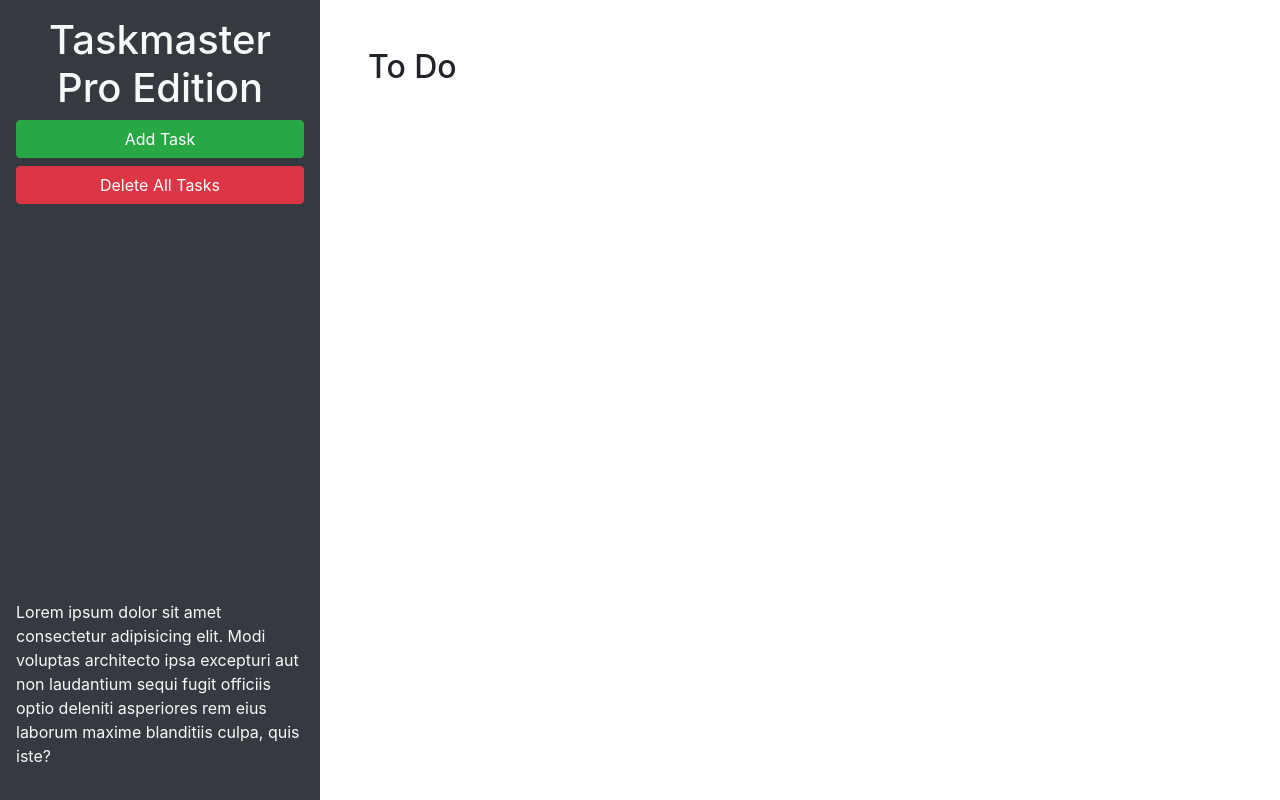
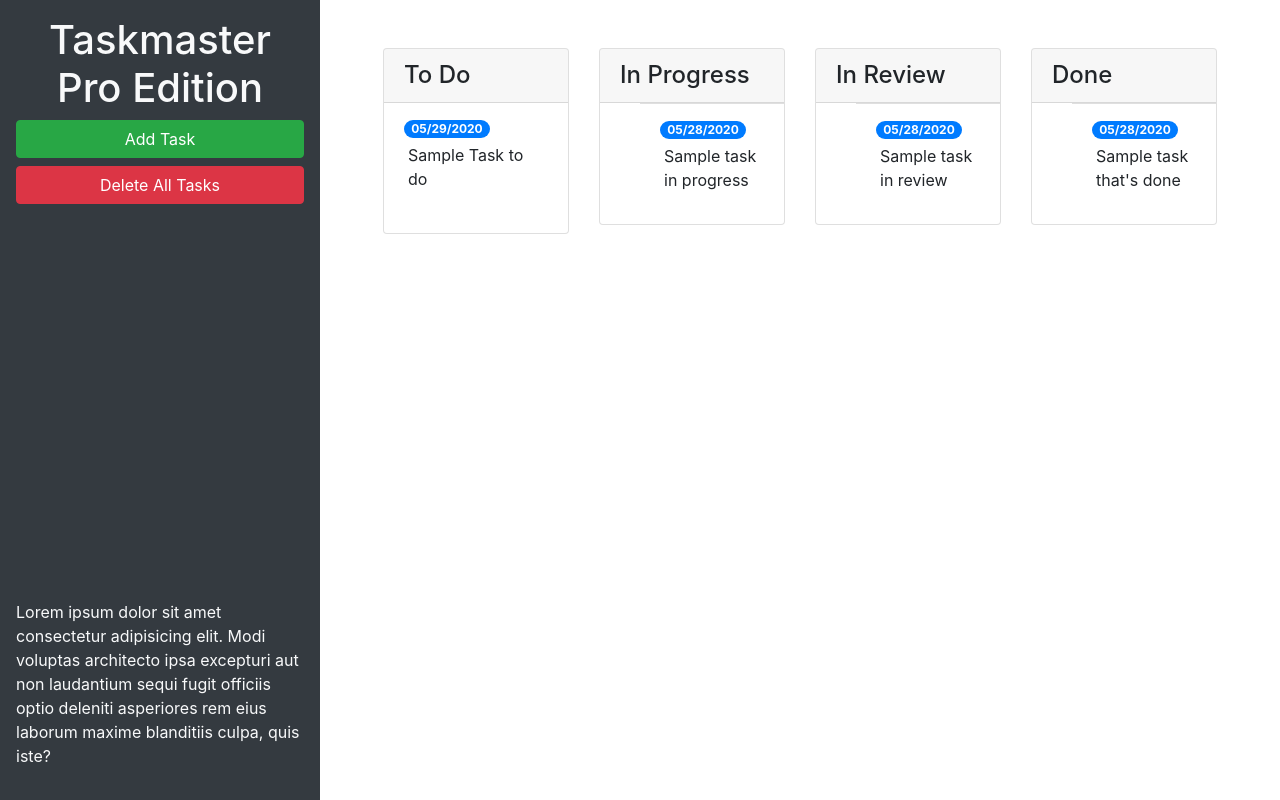
Before and after one commit to Jrophoff/taskmaster-pro, a plain HTML site: page index.html in a window 1280 px wide. Drawn offline with nearby package versions, Linux system fonts and the light colour scheme.

Commit message:
bootstrap added

```diff
--- a/index.html
+++ b/index.html
@@ -24,13 +24,69 @@
       </p>
     </header>
     <main class="col-12 col-lg-9">
-      <div class="m-5">
-        <h2>To Do</h2>
-        <ul id="list-toDo" class="list-group"> </ul>
+      <div class="m-5 row justify-content-around">
+        <!-- todo start-->
+        <div class="col-12 col-md-6 col-xl-3 mb-3">
+          <div class="card">
+            <h4 class="card-header">
+              To Do</h4>
+            <ul id="list-toDo" class="list-group list-group-flush">
+              <li class="list-group-item">
+                <span class="badge badge-primary badge-pill">05/29/2020</span>
+                <p class="m-1">Sample Task to do</p>
+              </li>
+            </ul>
+          </div>
+        </div>
+        <!-- todo end-->
+        <!-- in progress start-->
+        <div class="col-12 col-md-6 col-xl-3 mb-3">
+          <div class="card">
+            <h4 class="card-header">
+              In Progress
+            </h4>
+            <ul id="list-inProgress" class="list-group-flush">
+              <li class="list-group-item">
+                <span class="badge badge-primary badge-pill">05/28/2020</span>
+                <p class="m-1">Sample task in progress</p>
+              </li>
+            </ul>
+          </div>
+        </div>
+        <!-- in progress end-->
+        <!-- in review start-->
+        <div class="col-12 col-md-6 col-xl-3 mb-3">
+          <div class="card">
+            <h4 class="card-header">
+              In Review
+            </h4>
+            <ul id="list-inReview" class="list-group-flush">
+              <li class="list-group-item">
+                <span class="badge badge-primary badge-pill">05/28/2020</span>
+                <p class="m-1">Sample task in review</p>
+              </li>
+            </ul>
+          </div>
+        </div>
+        <!-- in review end-->
+        <!-- done start-->
+        <div class="col-12 col-md-6 col-xl-3 mb-3">
+          <div class="card">
+            <h4 class="card-header">
+              Done
+              </h2>
+              <ul id="list-done" class="list-group-flush">
+                <li class="list-group-item">
+                  <span class="badge badge-primary badge-pill">05/28/2020</span>
+                  <p class="m-1">Sample task that's done</p>
+                </li>
+              </ul>
+          </div>
+        </div>
+        <!-- done end-->
       </div>
     </main>
   </div>
-
   <!-- Modal -->
   <div class="modal fade" id="task-form-modal" tabindex="-1" role="dialog" aria-labelledby="task-form-modal"
     aria-hidden="true">
@@ -46,11 +102,11 @@
           <form>
             <div class="form-group">
               <label for="modalTaskDescription">Task description</label>
-              <textarea id="modalTaskDescription" rows="3"></textarea>
+              <textarea id="modalTaskDescription" rows="3" class="form-control"></textarea>
             </div>
             <div class="form-group">
               <label for="modalDueDate">Due date</label>
-              <input type="text" id="modalDueDate" placeholder="mm/dd/yyyy" autocomplete="off" />
+              <input type="text" class="form-control" id="modalDueDate" placeholder="mm/dd/yyyy" autocomplete="off" />
             </div>
           </form>
         </div>
```
